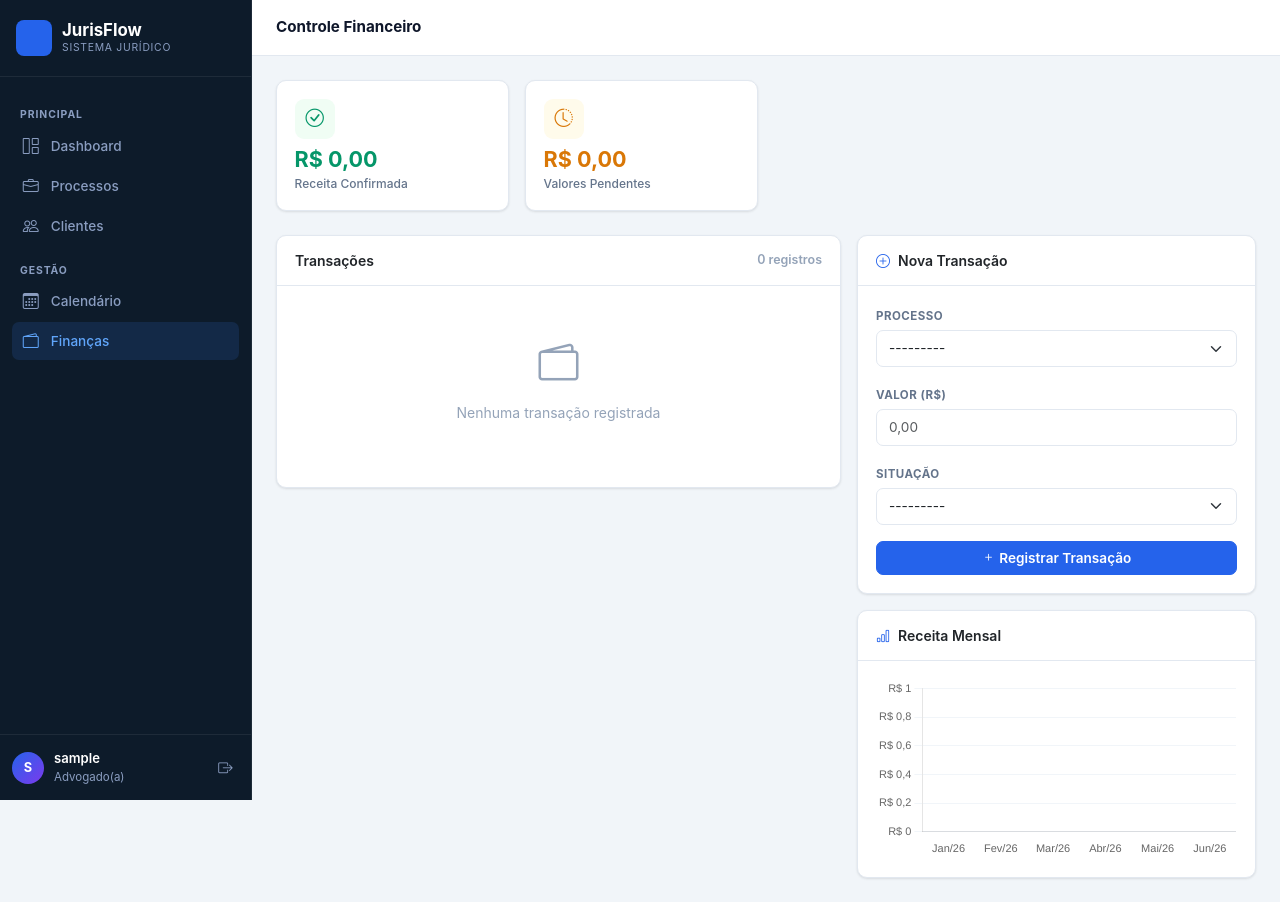
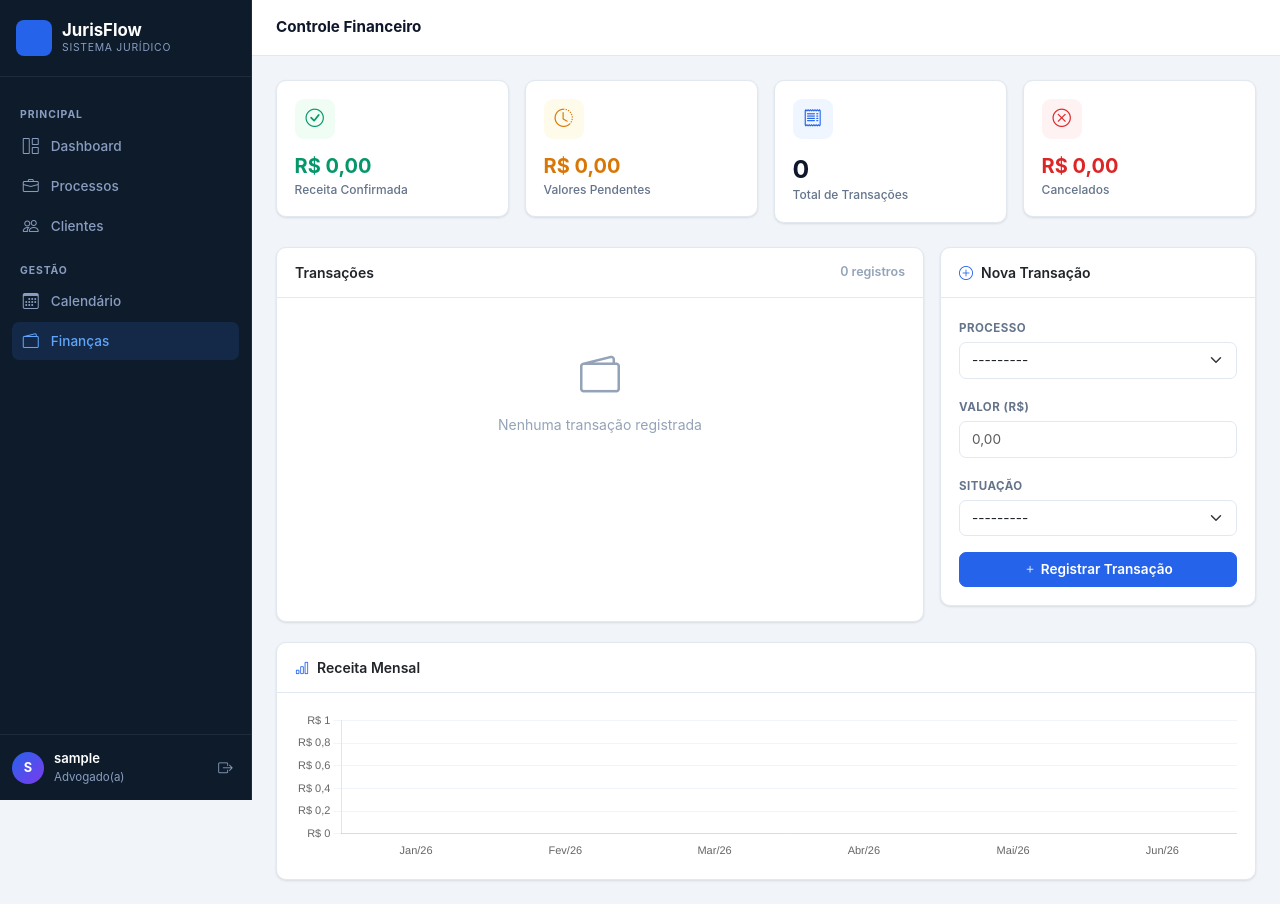
Before and after one commit to lauralencarr/JurisFlow, a Django app: page /financas/ in a window 1280 px wide. Run offline with Django 5.2, Linux system fonts and the light colour scheme; the visitor is signed in with stand-in values (Sample User, id 1); data that the repository does not hold is empty.

Commit message:
fix: rebalance Finanças dashboard layout
- Add 4 KPI cards spanning full width (was 2 cards at 25% each)
- Move chart to its own full-width row below the table
- Adjust table/form column ratio to 8/4

Co-Authored-By: Claude Sonnet 4.6 <noreply@anthropic.com>

```diff
--- a/processos/templates/financas.html
+++ b/processos/templates/financas.html
@@ -5,26 +5,48 @@
 {% block content %}
 <!-- KPIs -->
 <div class="row g-3 mb-4">
-  <div class="col-sm-6 col-lg-3">
+  <div class="col-sm-6 col-xl-3">
     <div class="stat-card">
-      <div class="stat-icon mb-2" style="background:#F0FDF4;color:#059669"><i class="bi bi-check-circle"></i></div>
-      <div class="stat-value" style="color:#059669;font-size:1.35rem">R$&nbsp;{{ receita_total|floatformat:2 }}</div>
+      <div class="d-flex align-items-start justify-content-between mb-3">
+        <div class="stat-icon" style="background:#F0FDF4;color:#059669"><i class="bi bi-check-circle"></i></div>
+      </div>
+      <div class="stat-value" style="color:#059669;font-size:1.25rem">R$&nbsp;{{ receita_total|floatformat:2 }}</div>
       <div class="stat-label">Receita Confirmada</div>
     </div>
   </div>
-  <div class="col-sm-6 col-lg-3">
+  <div class="col-sm-6 col-xl-3">
     <div class="stat-card">
-      <div class="stat-icon mb-2" style="background:#FFFBEB;color:#D97706"><i class="bi bi-clock-history"></i></div>
-      <div class="stat-value" style="color:#D97706;font-size:1.35rem">R$&nbsp;{{ pendente_total|floatformat:2 }}</div>
+      <div class="d-flex align-items-start justify-content-between mb-3">
+        <div class="stat-icon" style="background:#FFFBEB;color:#D97706"><i class="bi bi-clock-history"></i></div>
+      </div>
+      <div class="stat-value" style="color:#D97706;font-size:1.25rem">R$&nbsp;{{ pendente_total|floatformat:2 }}</div>
       <div class="stat-label">Valores Pendentes</div>
+    </div>
+  </div>
+  <div class="col-sm-6 col-xl-3">
+    <div class="stat-card">
+      <div class="d-flex align-items-start justify-content-between mb-3">
+        <div class="stat-icon" style="background:#EFF6FF;color:#2563EB"><i class="bi bi-receipt"></i></div>
+      </div>
+      <div class="stat-value">{{ total_transacoes }}</div>
+      <div class="stat-label">Total de Transações</div>
+    </div>
+  </div>
+  <div class="col-sm-6 col-xl-3">
+    <div class="stat-card">
+      <div class="d-flex align-items-start justify-content-between mb-3">
+        <div class="stat-icon" style="background:#FEF2F2;color:#DC2626"><i class="bi bi-x-circle"></i></div>
+      </div>
+      <div class="stat-value" style="color:#DC2626;font-size:1.25rem">R$&nbsp;{{ cancelado_total|floatformat:2 }}</div>
+      <div class="stat-label">Cancelados</div>
     </div>
   </div>
 </div>
 
 <div class="row g-3">
   <!-- Transações -->
-  <div class="col-lg-7">
-    <div class="card">
+  <div class="col-lg-8">
+    <div class="card h-100">
       <div class="card-header justify-content-between">
         <span>Transações</span>
         <span style="color:#94A3B8;font-size:.78rem;margin-left:auto">{{ transacoes.count }} registro{{ transacoes.count|pluralize }}</span>
@@ -68,8 +90,8 @@
     </div>
   </div>
 
-  <!-- Formulário + Gráfico -->
-  <div class="col-lg-5">
+  <!-- Formulário -->
+  <div class="col-lg-4">
     <div class="card mb-3">
       <div class="card-header">
         <i class="bi bi-plus-circle me-2" style="color:#2563EB"></i>Nova Transação
@@ -92,13 +114,18 @@
         </form>
       </div>
     </div>
+  </div>
+</div>
 
+<!-- Gráfico -->
+<div class="row g-3 mt-1">
+  <div class="col-12">
     <div class="card">
       <div class="card-header">
         <i class="bi bi-bar-chart me-2" style="color:#2563EB"></i>Receita Mensal
       </div>
       <div class="card-body">
-        <canvas id="chartReceita"></canvas>
+        <canvas id="chartReceita" style="max-height:280px"></canvas>
       </div>
     </div>
   </div>
@@ -122,6 +149,7 @@ new Chart(document.getElementById('chartReceita'), {
   },
   options: {
     responsive: true,
+    maintainAspectRatio: false,
     plugins: {
       legend: { display: false },
       tooltip: {
--- a/processos/views.py
+++ b/processos/views.py
@@ -225,6 +225,11 @@ def financas_view(request):
         TransacaoFinanceira.objects.filter(situacao='pendente')
         .aggregate(total=Sum('valor'))['total'] or 0
     )
+    total_transacoes = TransacaoFinanceira.objects.count()
+    cancelado_total = (
+        TransacaoFinanceira.objects.filter(situacao='cancelado')
+        .aggregate(total=Sum('valor'))['total'] or 0
+    )
     transacoes = TransacaoFinanceira.objects.select_related(
         'processo', 'processo__cliente'
     ).order_by('-data')
@@ -254,6 +259,8 @@ def financas_view(request):
     return render(request, 'financas.html', {
         'receita_total': receita_total,
         'pendente_total': pendente_total,
+        'total_transacoes': total_transacoes,
+        'cancelado_total': cancelado_total,
         'transacoes': transacoes,
         'dados_mensais': json.dumps(dados_mensais),
         'form': form,
```
